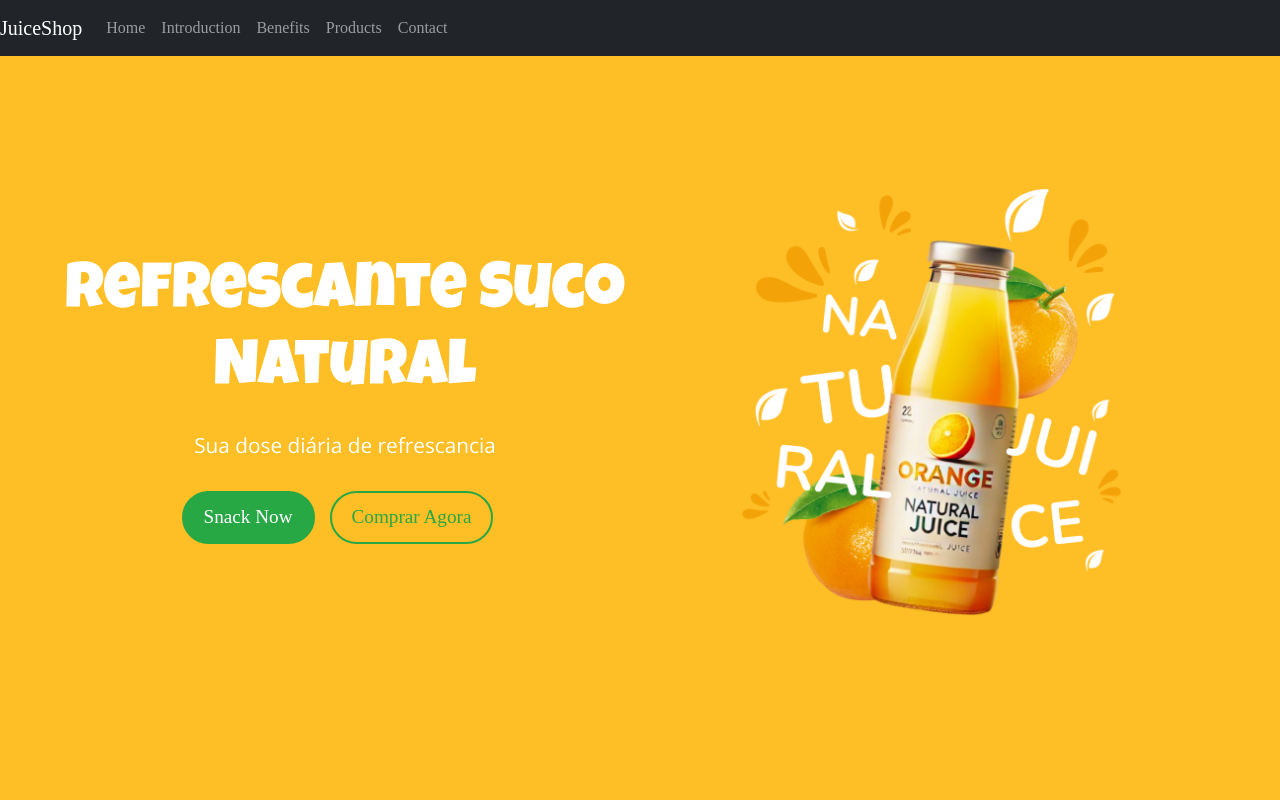
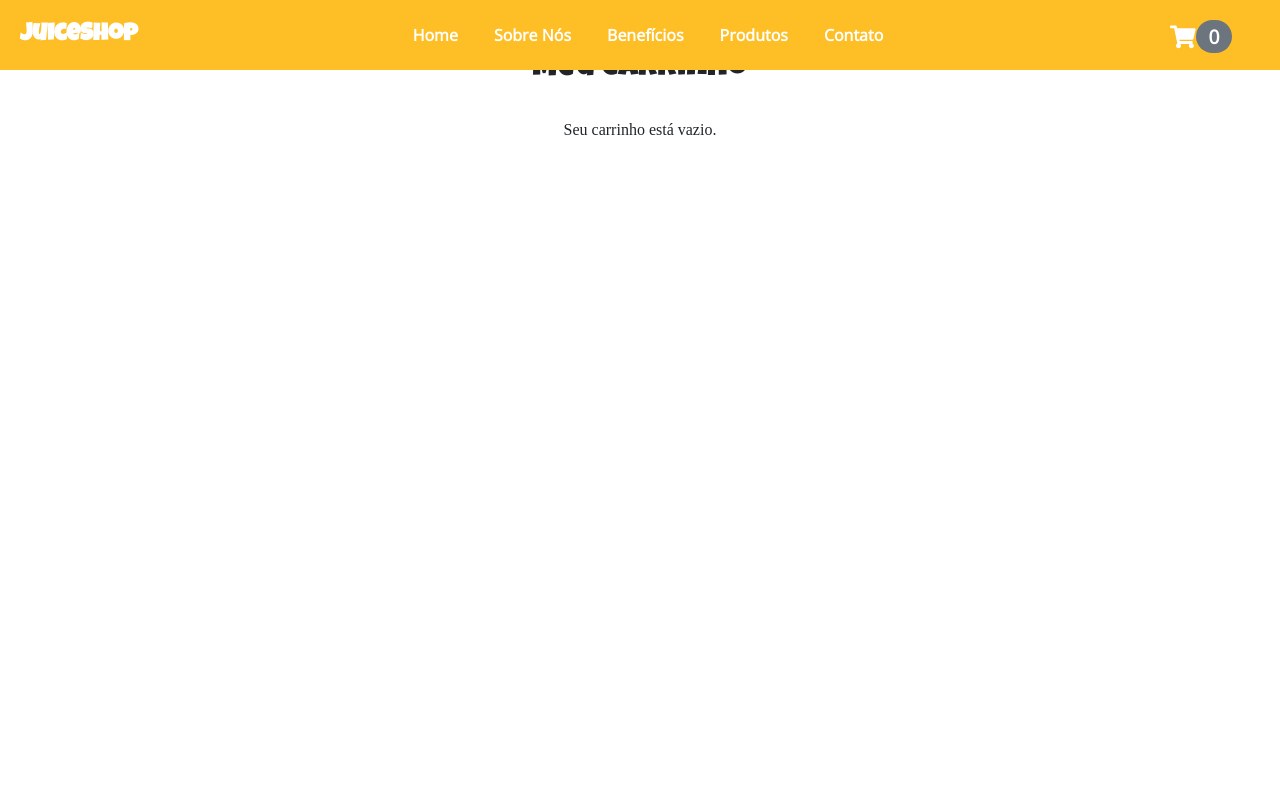
Before and after one commit to Viihgx/juice-store, a React (Create React App) app: page /cart in a window 1280 px wide. Shown: the top 800 px of the page. Built offline with nearby package versions, Linux system fonts and the light colour scheme.

Commit message:
:sparkles: add affection page, add product to affection and routes in the app

```diff
--- a/src/App.js
+++ b/src/App.js
@@ -1,4 +1,5 @@
-import React from 'react';
+import React, { useState } from 'react';
+import { BrowserRouter as Router, Route, Routes } from 'react-router-dom';
 import 'bootstrap/dist/css/bootstrap.min.css';
 import './App.css';
 import Header from './components/Header';
@@ -7,17 +8,33 @@ import Introduction from './components/Introduction';
 import Benefits from './components/Benefits';
 import Products from './components/Products';
 import Contact from './components/Contact';
+import CartPage from './components/CartPage';
 
 function App() {
+  const [cart, setCart] = useState([]);
+
+  const addToCart = (product) => {
+    setCart([...cart, product]);
+  };
+
   return (
+    <Router>
       <div className="App">
-      <Header />
+        <Header cartCount={cart.length} />
+        <Routes>
+          <Route path="/" element={
+            <>
               <Hero />
               <Introduction />
               <Benefits />
-      <Products />
+              <Products addToCart={addToCart} />
               <Contact />
+            </>
+          } />
+          <Route path="/cart" element={<CartPage cart={cart} setCart={setCart} />} />
+        </Routes>
       </div>
+    </Router>
   );
 }
 
--- /dev/null
+++ b/src/components/CartPage.css
@@ -0,0 +1,33 @@
+.cart-page {
+    padding: 50px 20px;
+    background-color: #fff;
+    min-height: 100vh;
+  }
+
+  .cart-title {
+    font-family: 'Luckiest Guy', cursive;
+    font-size: 2rem;
+    margin-bottom: 30px;
+    text-align: center;
+  }
+
+  .cart-item {
+    border-bottom: 1px solid #ddd;
+    padding: 15px 0;
+    align-items: center;
+  }
+
+  .cart-item-image {
+    width: 100%;
+    max-width: 80px;
+  }
+
+  .quantity {
+    margin: 0 10px;
+    font-size: 1.2rem;
+  }
+
+  .cart-total {
+    text-align: right;
+    margin-top: 30px;
+  }
--- /dev/null
+++ b/src/components/CartPage.jsx
@@ -0,0 +1,65 @@
+import React from 'react';
+import { Container, Row, Col, Button } from 'react-bootstrap';
+import { FaPlus, FaMinus, FaTrash } from 'react-icons/fa';
+import './CartPage.css';
+
+const CartPage = ({ cart, setCart }) => {
+  const incrementQuantity = (productId) => {
+    setCart(prevCart =>
+      prevCart.map(item =>
+        item.id === productId ? { ...item, quantity: (item.quantity || 1) + 1 } : item
+      )
+    );
+  };
+
+  const decrementQuantity = (productId) => {
+    setCart(prevCart =>
+      prevCart.map(item =>
+        item.id === productId && item.quantity > 1 ? { ...item, quantity: item.quantity - 1 } : item
+      )
+    );
+  };
+
+  const removeFromCart = (productId) => {
+    setCart(prevCart => prevCart.filter(item => item.id !== productId));
+  };
+
+  const total = cart.reduce((acc, item) => acc + item.price * (item.quantity || 1), 0);
+
+  return (
+    <Container className="cart-page">
+      <h2 className="cart-title">Meu Carrinho</h2>
+      {cart.length === 0 ? (
+        <p>Seu carrinho está vazio.</p>
+      ) : (
+        <>
+          {cart.map((item) => (
+            <Row key={item.id} className="cart-item">
+              <Col xs={2}>
+                <img src={item.image} alt={item.name} className="cart-item-image" />
+              </Col>
+              <Col xs={4}>
+                <h5>{item.name}</h5>
+                <p>${item.price.toFixed(2)}</p>
+              </Col>
+              <Col xs={3} className="d-flex align-items-center">
+                <Button variant="outline-secondary" size="sm" onClick={() => decrementQuantity(item.id)}><FaMinus /></Button>
+                <span className="quantity">{item.quantity || 1}</span>
+                <Button variant="outline-secondary" size="sm" onClick={() => incrementQuantity(item.id)}><FaPlus /></Button>
+              </Col>
+              <Col xs={2} className="d-flex align-items-center">
+                <Button variant="danger" size="sm" onClick={() => removeFromCart(item.id)}><FaTrash /></Button>
+              </Col>
+            </Row>
+          ))}
+          <div className="cart-total">
+            <h4>Total: ${total.toFixed(2)}</h4>
+            <Button variant="primary">Pagar ${total.toFixed(2)}</Button>
+          </div>
+        </>
+      )}
+    </Container>
+  );
+};
+
+export default CartPage;
--- /dev/null
+++ b/src/components/Header.css
@@ -0,0 +1,33 @@
+.header {
+    background-color: #FEBE25 !important;
+}
+
+.logo {
+    color: white !important;
+    font-size: 1.5rem;
+    font-weight: bold;
+    font-family: 'Luckiest Guy', cursive;
+    margin-left: 20px;
+}
+
+.nav-link {
+    color: white !important;
+    margin-right: 20px;
+    font-size: 1rem;
+    font-family: 'Open Sans', sans-serif;
+    font-weight: 600;
+}
+
+.nav-link:hover {
+    color: #fff8c6 !important;
+}
+
+.nav-icon {
+    color: white !important;
+    font-size: 1.6rem;
+    margin-right: 40px;
+}
+
+.nav-icon:hover {
+    color: #fff8c6 !important;
+}
--- a/src/components/Header.jsx
+++ b/src/components/Header.jsx
@@ -1,18 +1,29 @@
 import React from 'react';
-import { Navbar, Nav } from 'react-bootstrap';
+import { Navbar, Nav, Badge } from 'react-bootstrap';
+import { FaShoppingCart } from 'react-icons/fa';
+import { Link } from 'react-router-dom';
+import './Header.css';
 
-function Header() {
+function Header({ cartCount }) {
   return (
-    <Navbar bg="dark" variant="dark" expand="lg" fixed="top">
-      <Navbar.Brand href="#home">JuiceShop</Navbar.Brand>
+    <Navbar bg="light" expand="lg" fixed="top" className="header">
+      <Navbar.Brand as={Link} to="/" className="logo">JuiceShop</Navbar.Brand>
       <Navbar.Toggle aria-controls="basic-navbar-nav" />
       <Navbar.Collapse id="basic-navbar-nav">
+        <Nav className="mx-auto">
+          <Nav.Link as={Link} to="/#hero" className="nav-link">Home</Nav.Link>
+          <Nav.Link as={Link} to="/#introduction" className="nav-link">Sobre Nós</Nav.Link>
+          <Nav.Link as={Link} to="/#benefits" className="nav-link">Benefícios</Nav.Link>
+          <Nav.Link as={Link} to="/#products" className="nav-link">Produtos</Nav.Link>
+          <Nav.Link as={Link} to="/#contact" className="nav-link">Contato</Nav.Link>
+        </Nav>
         <Nav className="ml-auto">
-          <Nav.Link href="#hero">Home</Nav.Link>
-          <Nav.Link href="#introduction">Introduction</Nav.Link>
-          <Nav.Link href="#benefits">Benefits</Nav.Link>
-          <Nav.Link href="#products">Products</Nav.Link>
-          <Nav.Link href="#contact">Contact</Nav.Link>
+          <Nav.Link as={Link} to="/cart" className="nav-icon">
+            <FaShoppingCart />
+            <Badge pill bg="secondary" className="cart-badge">
+              {cartCount}
+            </Badge>
+          </Nav.Link>
         </Nav>
       </Navbar.Collapse>
     </Navbar>
--- a/src/components/Products.jsx
+++ b/src/components/Products.jsx
@@ -6,7 +6,7 @@ import SucoMaca from '../assets/images/sucoMaca.png';
 import SucoLaranja from '../assets/images/SucoLaranja.png';
 import SucoLimao from '../assets/images/sucoLimao.png';
 
-function Products() {
+function Products({ addToCart }) {
   useEffect(() => {
     const handleScroll = () => {
       const elements = document.querySelectorAll('.fade-in-up');
@@ -26,57 +26,35 @@ function Products() {
     };
   }, []);
 
+  const products = [
+    { id: 1, name: 'Suco de Maçã', price: 7.00, image: SucoMaca },
+    { id: 2, name: 'Suco de Laranja', price: 10.00, image: SucoLaranja },
+    { id: 3, name: 'Suco de Limão', price: 7.00, image: SucoLimao }
+  ];
+
   return (
     <Container className="products" id="products" fluid>
       <Col>
         <h2 className="text-center fade-in-up">Compre nosso sucos saborosos</h2>
         <Row className="d-flex justify-content-center">
-          <Col xs={12} md={6} lg={3} className="product-col fade-in-up">
+          {products.map((product) => (
+            <Col xs={12} md={6} lg={3} className="product-col fade-in-up" key={product.id}>
               <Card className="product-card">
+                {product.name === 'Suco de Laranja' && <span className="badge-top-right">Mais Vendido</span>}
                 <div className="image-container">
-                <Card.Img variant="top" src={SucoMaca} className="product-image" />
+                  <Card.Img variant="top" src={product.image} className="product-image" />
                 </div>
                 <Card.Body>
-                <Card.Title>Suco de Maçã</Card.Title>
-                <Card.Text>$7.00</Card.Text>
-                <Button variant="primary">
+                  <Card.Title>{product.name}</Card.Title>
+                  <Card.Text>${product.price.toFixed(2)}</Card.Text>
+                  <Button variant="primary" onClick={() => addToCart(product)}>
                     <FaShoppingCart style={{ marginRight: '10px' }} />
                     Comprar
                   </Button>
                 </Card.Body>
               </Card>
             </Col>
-          <Col xs={12} md={6} lg={3} className="product-col fade-in-up">
-            <Card className="product-card">
-              <span className="badge-top-right">Mais Vendido</span>
-              <div className="image-container">
-                <Card.Img variant="top" src={SucoLaranja} className="product-image" />
-              </div>
-              <Card.Body>
-                <Card.Title>Suco de Laranja</Card.Title>
-                <Card.Text>$10.00</Card.Text>
-                <Button variant="primary">
-                  <FaShoppingCart style={{ marginRight: '10px' }} />
-                  Comprar
-                </Button>
-              </Card.Body>
-            </Card>
-          </Col>
-          <Col xs={12} md={6} lg={3} className="product-col fade-in-up">
-            <Card className="product-card">
-              <div className="image-container">
-                <Card.Img variant="top" src={SucoLimao} className="product-image" />
-              </div>
-              <Card.Body>
-                <Card.Title>Suco de Limão</Card.Title>
-                <Card.Text>$7.00</Card.Text>
-                <Button variant="primary">
-                  <FaShoppingCart style={{ marginRight: '10px' }} />
-                  Comprar
-                </Button>
-              </Card.Body>
-            </Card>
-          </Col>
+          ))}
         </Row>
       </Col>
     </Container>
```
Lines whose indentation alone changed are shown as unchanged.
